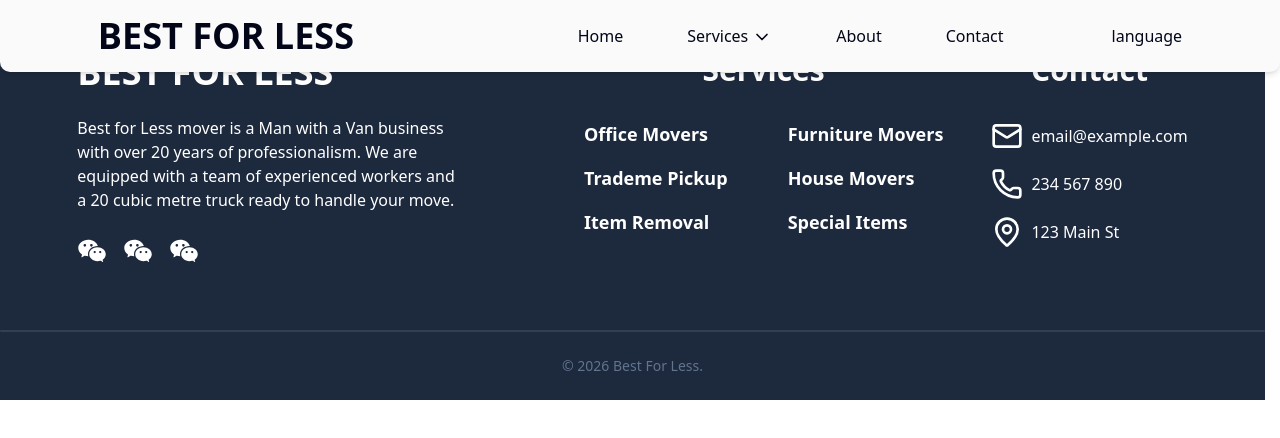
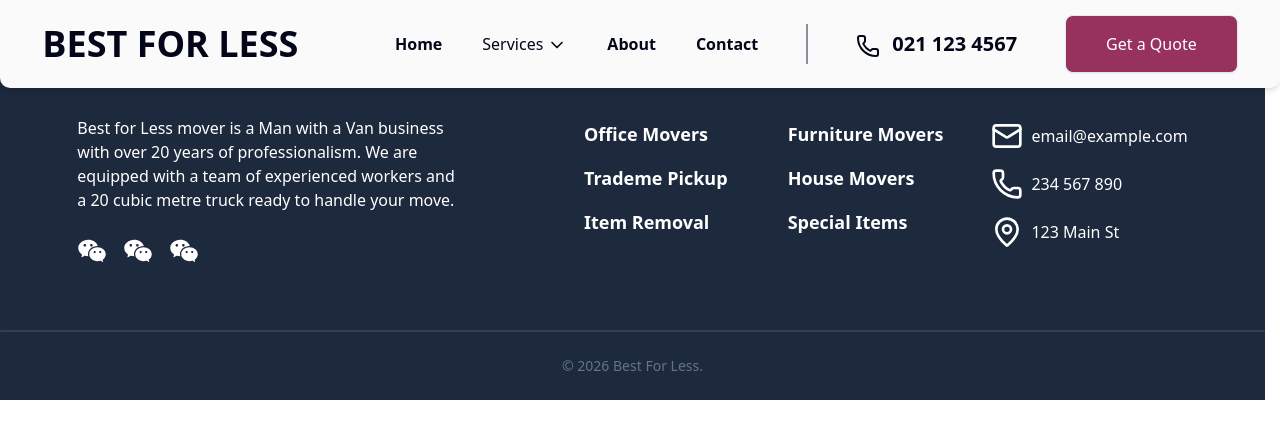
Before and after one commit to Youdaox/best-for-less, a Next.js app: page /about in a window 1280 px wide. Shown: the top 438 px of the page. Built offline with nearby package versions, Linux system fonts and the light colour scheme.

Commit message:
modified navbar, added contact number and quote button, changed styling

```diff
--- a/components/homepage/sections/about.tsx
+++ b/components/homepage/sections/about.tsx
@@ -13,6 +13,7 @@ const About = () => {
           alt="Hero Image"
           priority
         />
+        <div className="absolute inset-0 bg-linear-to-t from-slate-950/90 to-transparent" />
       </div>
       <div className="flex flex-col gap-6">
         <div>
@@ -23,10 +24,10 @@ const About = () => {
           We are equipped with a team of experienced workers and a 20 cubic metre truck ready to handle your move. We give our customers the most competitive prices in the market for the smoothest experience. Whether you are moving locally or long-distance, we have the expertise and resources to make your move a success. Our commitment to customer satisfaction means that we go above and beyond to ensure that your belongings are handled with care and delivered on time. Choose Best for Less Mover for a stress-free and affordable moving experience.
         </p>
         <div className="text-white gap-5 flex">
-          <Button variant="outline" size='lg' className='py-6 bg-red-500/95 transition-all hover:bg-red-900/90 cursor-pointer'>
+          <Button variant="outline" size='lg' className='py-6 bg-red-500/95 hover:bg-red-900/90 cursor-pointer'>
             Get a Quote
           </Button>
-          <Button variant="outline" size='lg' className='py-6 text-slate-800 transition-all hover:bg-slate-800/70 cursor-pointer'>
+          <Button variant="outline" size='lg' className='py-6 text-slate-800 hover:bg-slate-800/70 cursor-pointer'>
             Learn More
           </Button>
         </div>
--- a/components/homepage/sections/subheading.tsx
+++ b/components/homepage/sections/subheading.tsx
@@ -1,4 +1,3 @@
-import { Separator } from "@/components/ui/separator";
 
 const Card = ({ text, title }: { text: string; title: string }) => {
   return (
--- a/components/layout/navbar.tsx
+++ b/components/layout/navbar.tsx
@@ -11,6 +11,10 @@ import Link from "next/link";
 import { useEffect, useState } from "react";
 import services from "@/data/services.json";
 import { Service } from "@/app/types";
+import { Button } from "../ui/button";
+import { Separator } from "@/components/ui/separator";
+
+import { Phone } from "lucide-react";
 
 const components: Service[] = services;
 
@@ -51,13 +55,13 @@ const Navbar = () => {
   }, [])
 
   return (
-    <div className={`hidden md:flex shadow-md rounded-b-lg items-center justify-around bg-zinc-50 fixed left-0 right-0 z-50 transition-all duration-300 ease-in-out ${scrolled ? "-translate-y-full" : "top-0"}`}>
+    <div className={`hidden p-2 md:flex shadow-md rounded-b-lg items-center justify-around bg-zinc-50 fixed left-0 right-0 z-50 transition-all duration-300 ease-in-out ${scrolled ? "-translate-y-full" : "top-0"}`}>
         <div className="relative">
           <h1 className="text-4xl font-extrabold">BEST FOR LESS</h1>
         </div>
-        <div className="flex items-center gap-20">
-          <NavigationMenu className="py-4 px-4">
-              <NavigationMenuList className="flex gap-10 text-lg">
+        <div className="flex items-center">
+          <NavigationMenu className="py-4 px-4 mr-5">
+              <NavigationMenuList className="flex gap-4 text-lg font-semibold">
 
                   <NavigationMenuItem>
                     <NavigationMenuLink asChild>
@@ -98,7 +102,18 @@ const Navbar = () => {
 
               </NavigationMenuList>
           </NavigationMenu>
-          <div>language</div>
+          <div className="flex items-center gap-12">
+            <Separator orientation="vertical" className="bg-slate-800/50 p-px h-10!" />
+            <div className="flex flex-row items-center gap-12">
+              <div>
+                <Phone size={24} className="inline mr-3" />
+                <span className="text-xl font-bold">021 123 4567</span>
+              </div>
+              <Button variant="outline" size='lg' className='py-7 px-10 text-white text-md bg-pink-900/85 hover:bg-pink-900 cursor-pointer'>
+                Get a Quote
+              </Button>
+            </div>
+          </div>
         </div>
 
     </div>
```
